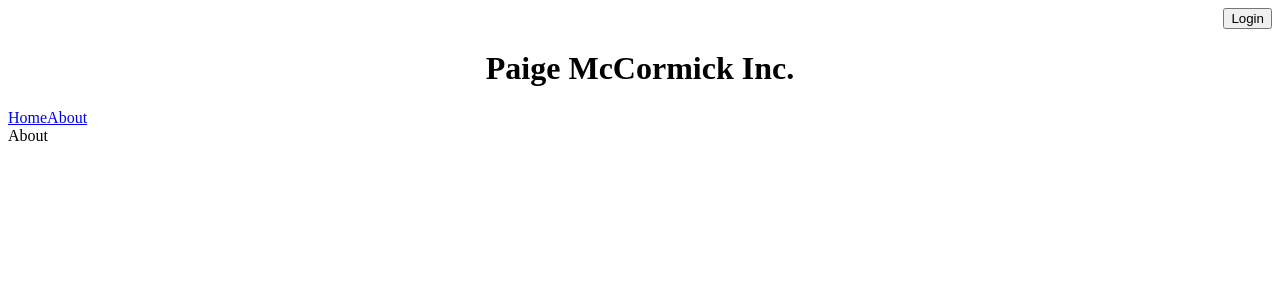
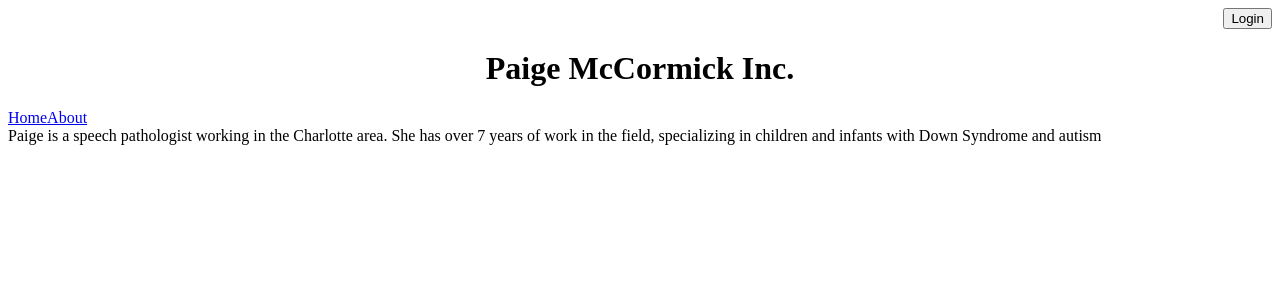
Before and after one commit to emccormick16/PaigeSite, a React app: page /about in a window 1280 px wide. Shown: the top 300 px of the page. Built offline with nearby package versions, Linux system fonts and the light colour scheme; the HTML template or start-up script is replaced by a standard one.

Commit message:
about page

```diff
--- a/src/components/About/About.tsx
+++ b/src/components/About/About.tsx
@@ -1,7 +1,13 @@
 import React from "react";
 
 const About = () => {
-  return <div>About</div>;
+  return (
+    <div>
+      Paige is a speech pathologist working in the Charlotte area. She has over
+      7 years of work in the field, specializing in children and infants with
+      Down Syndrome and autism{" "}
+    </div>
+  );
 };
 
 export default About;
```
Also changed, not shown: 3 other files (tests, documents, lock files or other folders).
